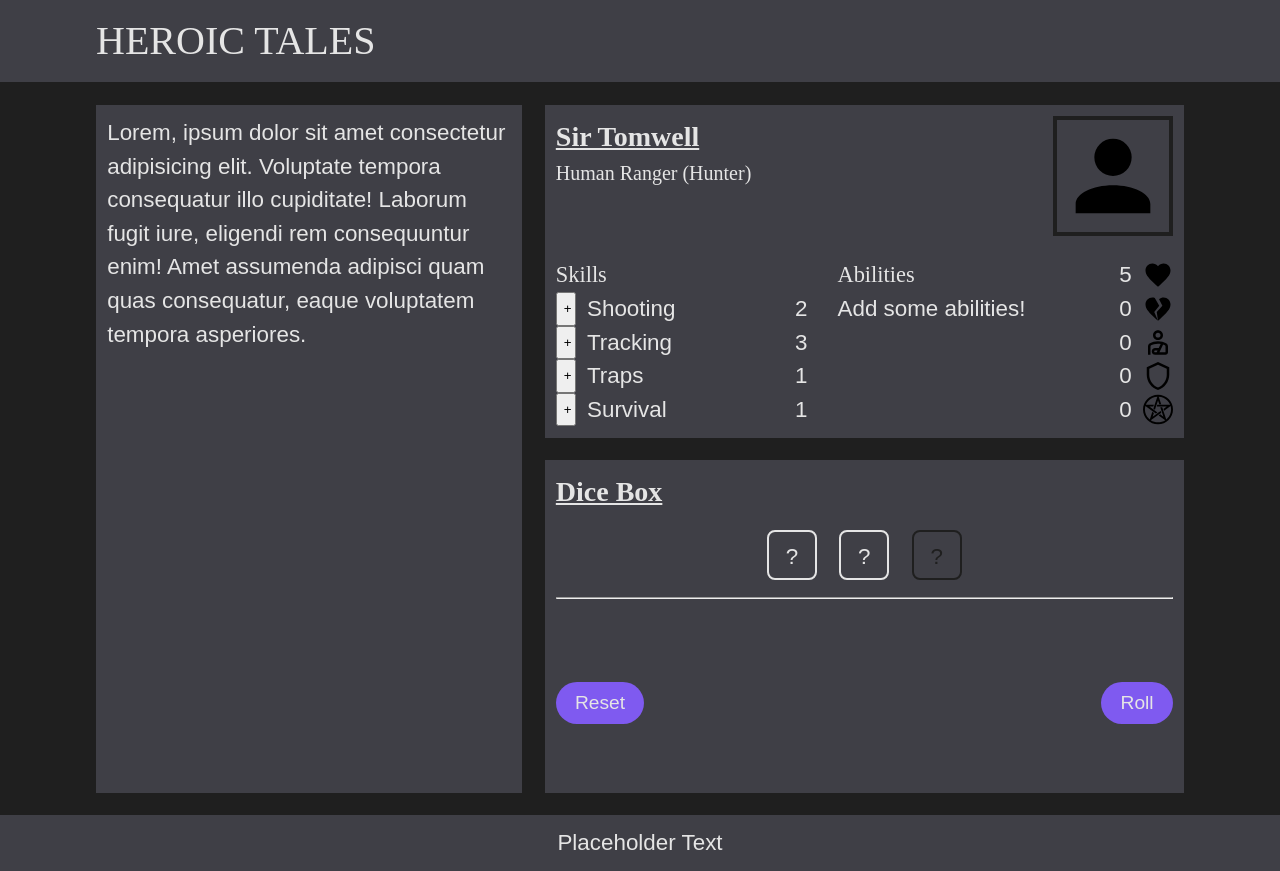
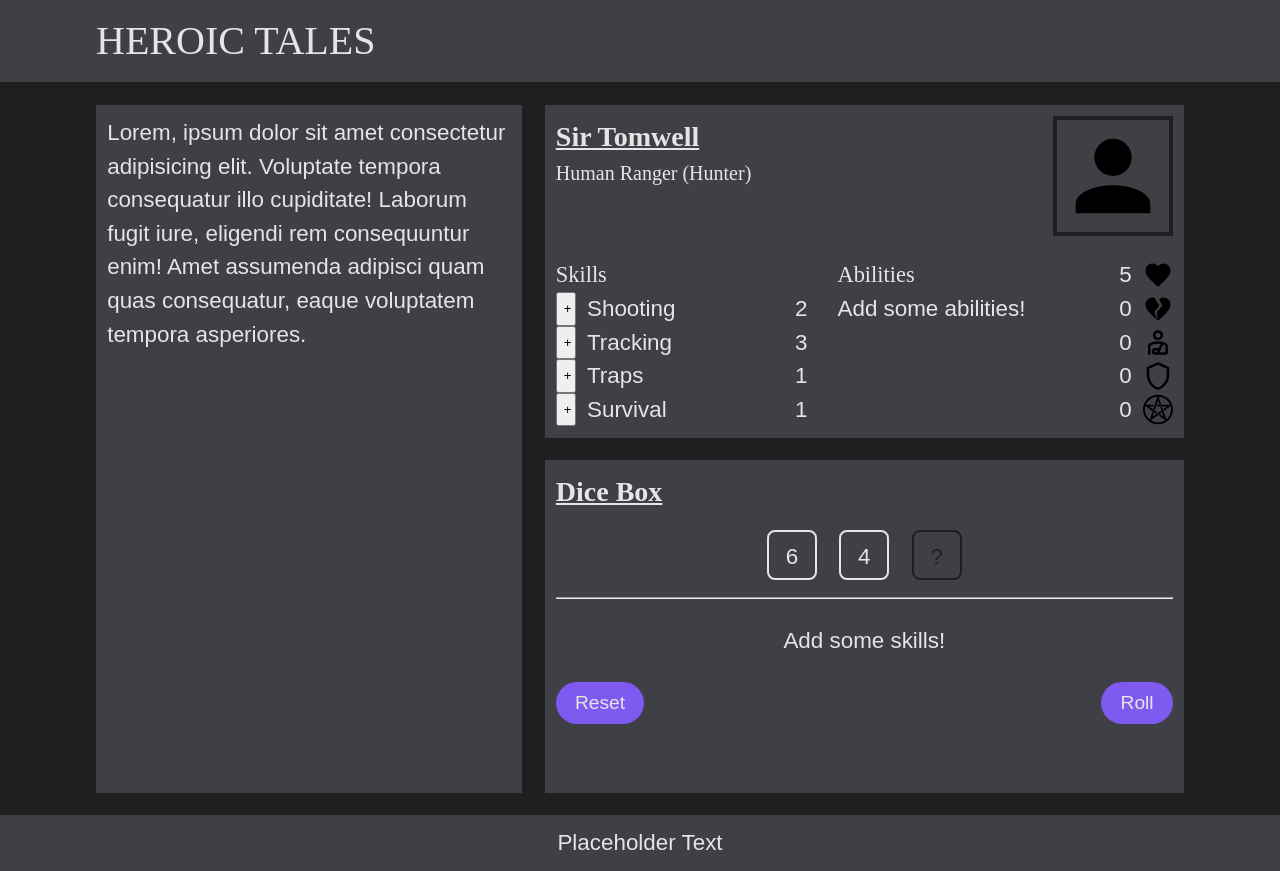
Before and after one commit to gemini-mastiff/heroic-tales-app, a React (Vite) app: page / in a window 1280 px wide. Both pictures are taken after a click on the button "Roll". Built offline with nearby package versions, Linux system fonts and the light colour scheme; a web font is replaced by a local one.

Commit message:
feat: display checkDice results on roll

```diff
--- a/src/components/DiceBox.jsx
+++ b/src/components/DiceBox.jsx
@@ -5,32 +5,19 @@ import Button from "./Button.jsx";
 
 export default function DiceBox({ skillTotal, resetSkills }) {
   const [results, setResults] = useState(false);
-  const [checkNum, setcheckNum] = useState(2);
+  const [checkNum, setCheckNum] = useState(1);
 
   console.log(results);
 
-  const handlecheckiculty = (value) => {
-    setcheckNum(value);
+  const handleDifficulty = (value) => {
+    setCheckNum(value);
   };
 
   const handleResults = () => {
-    setResults(rollCalc(checkNum, skillTotal));
+    setResults(rollCalc(checkNum + 1, skillTotal));
   };
 
   const checkDice = [];
-  {
-    for (let i = 1; i <= 3; i++) {
-      checkDice.push(
-        <DiceHover
-          key={`initDice${i}`}
-          isSelected={i <= checkNum}
-          onClick={() => handlecheckiculty(i)}
-        >
-          ?
-        </DiceHover>
-      );
-    }
-  }
 
   const skillDice = [];
   {
@@ -43,12 +30,44 @@ export default function DiceBox({ skillTotal, resetSkills }) {
     }
   }
 
+  if (results) {
+    {
+      for (let i = 0; i < 3; i++) {
+        checkDice.push(
+          <DiceHover
+            key={`checkDiceResults${i}`}
+            isSelected={i < results.results.checkResults.length}
+            onClick={() => handleDifficulty(i)}
+          >
+            {i < results.results.checkResults.length
+              ? results.results.checkResults[i]
+              : "?"}
+          </DiceHover>
+        );
+      }
+    }
+  } else {
+    {
+      for (let i = 0; i < 3; i++) {
+        checkDice.push(
+          <DiceHover
+            key={`initDice${i}`}
+            isSelected={i <= checkNum}
+            onClick={() => handleDifficulty(i)}
+          >
+            ?
+          </DiceHover>
+        );
+      }
+    }
+  }
+
   return (
     <DiceBoxStyled>
       <Header>Dice Box</Header>
       <DiceRow>{checkDice}</DiceRow>
       <hr />
-      <DiceRow>{skillDice}</DiceRow>
+      <DiceRow>{skillDice.length > 0 ? skillDice : "Add some skills!"}</DiceRow>
       <ButtonContainer>
         <Button onClick={() => resetSkills()}>Reset</Button>
         <Button onClick={() => handleResults()}>Roll</Button>
```
